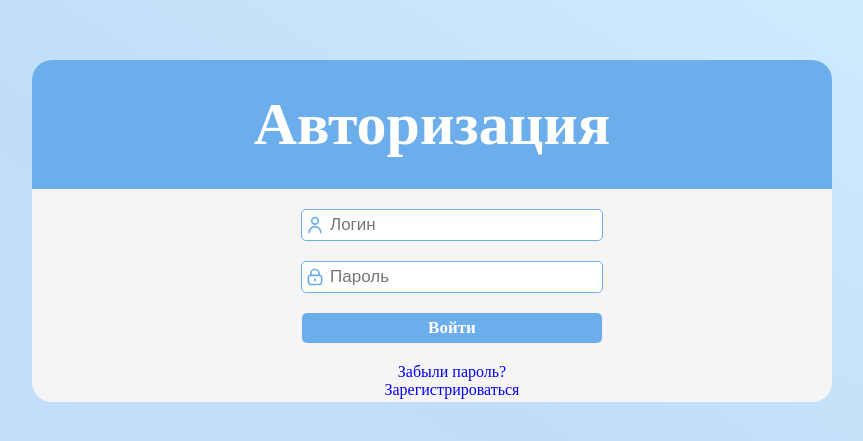
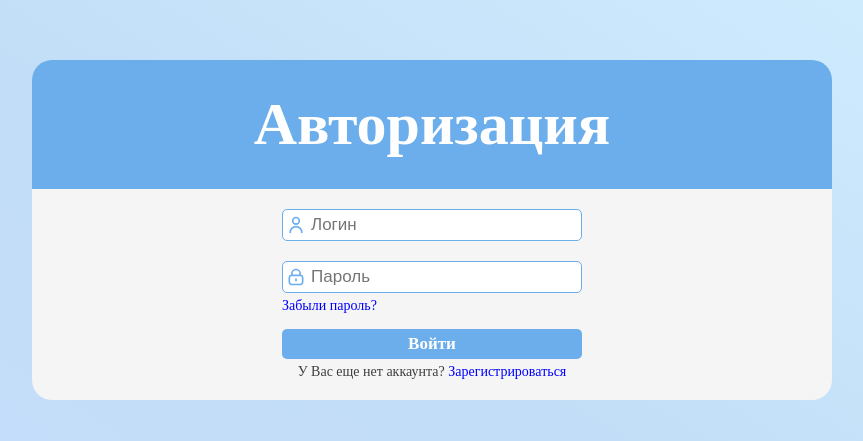
Before and after one commit to Burenix/GigaToDoList, a Django app: a page that uses accounts/templates/accounts/user_login.html in a window 1280 px wide. Shown: the top 441 px of the page, without its empty margins (208-1071 px from the left). Run offline with Django 5.2, Linux system fonts and the light colour scheme; parts of the project's set-up code (start-up, migrations or seed data) failed here and were passed over.

Commit message:
designed password reset and registration field

```diff
--- a/accounts/templates/accounts/user_login.html
+++ b/accounts/templates/accounts/user_login.html
@@ -39,12 +39,14 @@
                     {{ field.label_tag }}
                     {{ field }}
                 </div>
+                {% if field.name == "password" %}
+                <p class="text-hint" id="text-resetpsw"><a href="{% url 'password_reset' %}">Забыли пароль?</a></p>
+                {% endif %}
             </div>
             {% endfor %}
             <button type="submit" class="btn btn-primary"><p class="text">Войти</p></button>
         </form>
-        <p><a href="{% url 'password_reset' %}">Забыли пароль?</a></p>
-        <p><a href="{% url 'register' %}">Зарегистрироваться</a></p>
+        <p class="text-hint" id="text-reg">У Вас еще нет аккаунта? <a href="{% url 'register' %}">Зарегистрироваться</a></p>
     </div>
     {% endblock %}
 </body>
--- a/todo_list/static/todo_list/css/style.css
+++ b/todo_list/static/todo_list/css/style.css
@@ -59,7 +59,7 @@ input:-webkit-autofill:active {
 
 .user-login-page .container {
     width: 800px;
-    height: 342px;
+    height: auto;
 }
 
 .text {
@@ -274,10 +274,7 @@ a.link-update + a.link-delete {
 
 .logpass-area {
     width: 100%;
-    border: solid 1px;
-    border-radius: 5px;
-    border-color: rgb(108, 173, 235);
-    background-color: rgb(255, 255, 255);
+
 }
 
 .logpass-area + .logpass-area {
@@ -289,6 +286,10 @@ a.link-update + a.link-delete {
     align-items: center;
     height: 30px;
     margin: 0;
+    border: solid 1px;
+    border-radius: 5px;
+    border-color: rgb(108, 173, 235);
+    background-color: rgb(255, 255, 255);
 }
 
 .logpass-svg {
@@ -319,8 +320,8 @@ a.link-update + a.link-delete {
 }
 
 .btn.btn-primary {
-    margin-top: 20px;
-    margin-bottom: 20px;
+    margin-top: 15px;
+    margin-bottom: 5px;
     height: 30px;
     width: 100%;
     border: none;
@@ -331,11 +332,23 @@ a.link-update + a.link-delete {
     color: white;
 }
 
+.text-hint {
+    font-size: 14px;
+}
+
+#text-resetpsw {
+    padding-top: 5px;
+}
+
+#text-reg {
+    color: #3F3F3F;
+}
+
 #content-area-user-login {
     display: flex;
     flex-direction: column; /* Элементы будут выстраиваться по вертикали */
     align-items: center;    /* Центрирование по горизонтали */
-    width: 100%;
+    height: auto;
 }
 
 #search-button {
```
